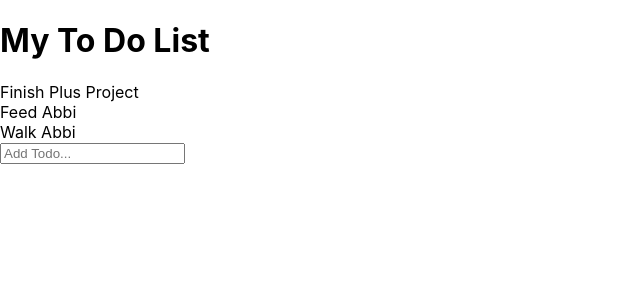
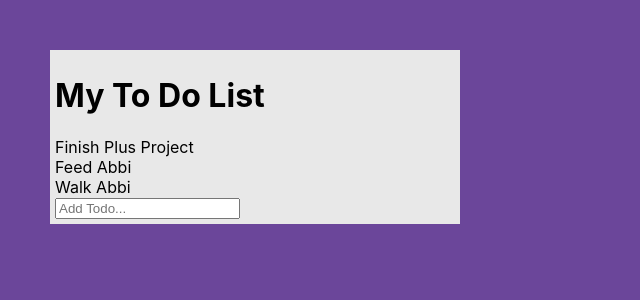
Before and after one commit to SashaJohnson123/react-todo-list-demo, a React (Create React App) app: page / in a window 1280 px wide. Shown: the top 300 px of the page, without its empty margins (0-640 px from the left). Built offline with nearby package versions, Linux system fonts and the light colour scheme.

Commit message:
Background styling

```diff
--- /dev/null
+++ b/src/App.css
@@ -0,0 +1,10 @@
+.app {
+  background: #6b469a;
+  padding: 50px;
+  height: 100vh;
+}
+.todo-list {
+  background: #e8e8e8;
+  padding: 5px;
+  max-width: 400px;
+}
--- a/src/App.js
+++ b/src/App.js
@@ -1,6 +1,7 @@
 import React, { useState } from "react";
 import TodoItem from "./components/TodoItem";
 import TodoForm from "./components/TodoForm";
+import "./App.css";
 
 function App() {
   //  variables
@@ -18,12 +19,14 @@
 
   // template
   return (
-    <div>
-      <h1>My To Do List</h1>
-      {todos.map((todo, index) => (
-        <TodoItem todo={todo} key={index} />
-      ))}
-      <TodoForm addTodo={addTodo} />
+    <div className="app">
+      <div className="todo-list">
+        <h1>My To Do List</h1>
+        {todos.map((todo, index) => (
+          <TodoItem todo={todo} key={index} />
+        ))}
+        <TodoForm addTodo={addTodo} />
+      </div>
     </div>
   );
 }
```
